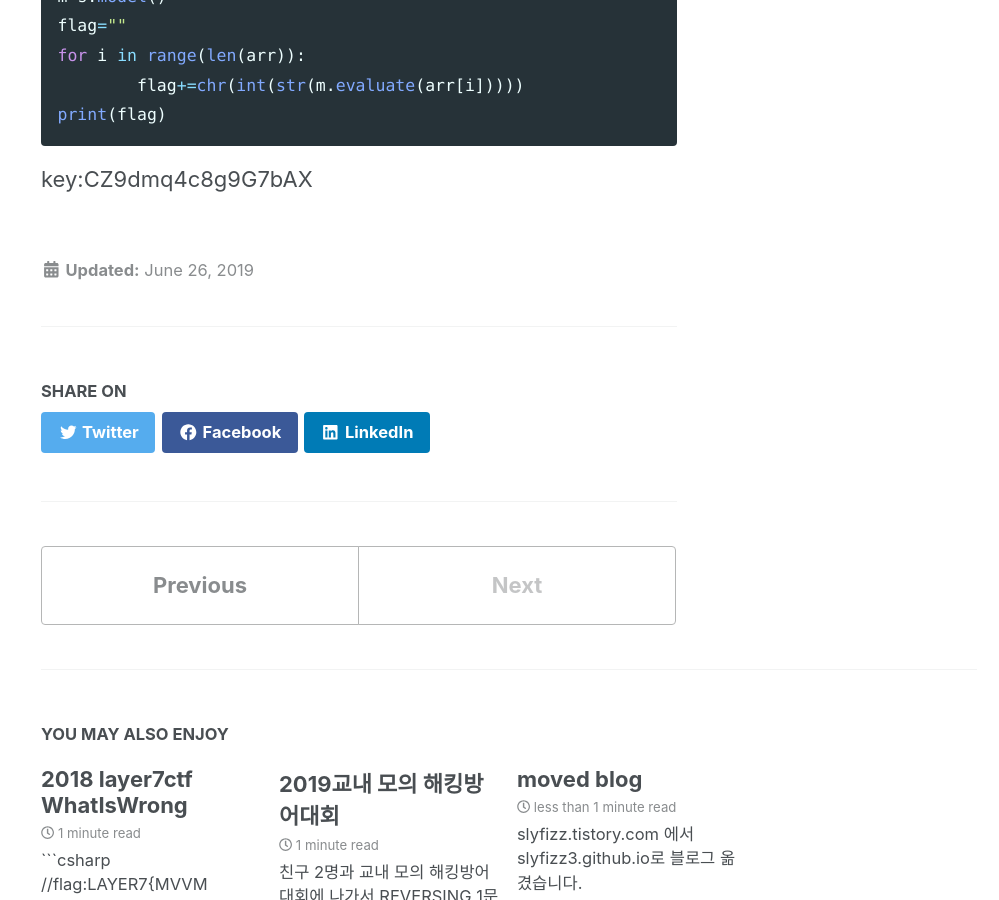
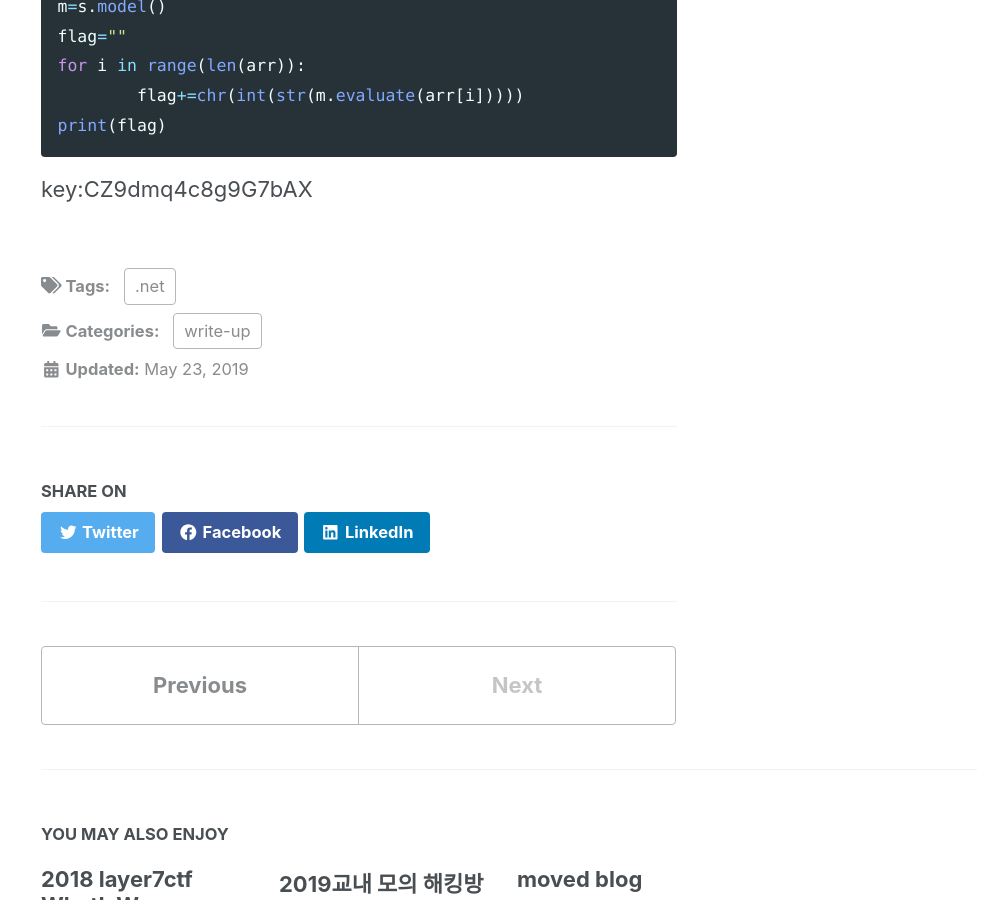
Before and after one commit to slyfizz3/slyfizz3.github.io, a Jekyll site: the page built from _posts/2019-06-26-Rev-chall[Baby].md, in a window 1280 px wide and 900 px high, scrolled down 1415 px. Shown: the whole window, without its empty margins (281-1280 px from the left). Built offline with Jekyll 4.4.1, drawn with Linux system fonts in a browser that asks for light colours; cached includes are drawn as plain includes; nearby versions of some CDN libraries; some of the changed text lies outside the part shown.

Commit message:
Update 2019-06-26-Rev-chall[Baby].md

```diff
--- a/_posts/2019-06-26-Rev-chall[Baby].md
+++ b/_posts/2019-06-26-Rev-chall[Baby].md
@@ -1,8 +1,8 @@
 ---
-title: "N4NU's Rev-chall[Baby]"
-date: 2019-06-26
-categories:Rev-chall
-tags:Baby
+title: "2018 layer7ctf WhatIsWrong"
+date: 2019-05-23
+categories: write-up
+tags: .net
 ---
 
 probs are from https://github.com/N4NU/Reversing-Challenges-List
```
